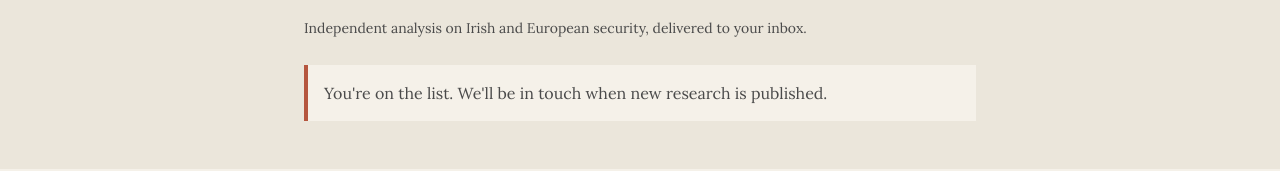
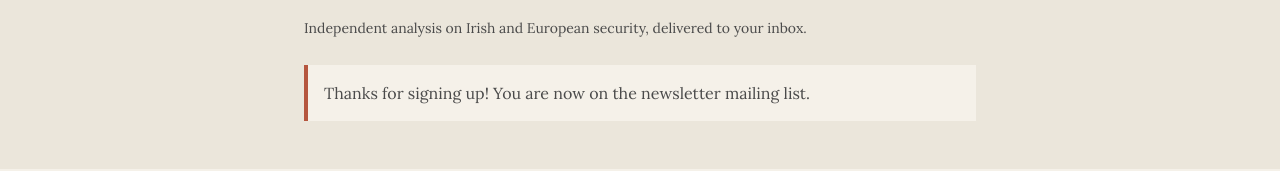
Before and after one commit to scosullivan/security-ireland, a Next.js app: page /newsletter in a window 1280 px wide. Both pictures are taken after typing "name@example.com" into the empty fields and a click on the button "SUBSCRIBE". Shown: the part 175-346 px from the top of the page. Built offline with nearby package versions, Linux system fonts and the light colour scheme.

Commit message:
Update page.tsx

```diff
--- a/src/app/newsletter/page.tsx
+++ b/src/app/newsletter/page.tsx
@@ -77,7 +77,7 @@ export default function Newsletter() {
               fontFamily: 'var(--font-sans)',
             }}
           >
-            You&apos;re on the list. We&apos;ll be in touch when new research is published.
+            Thanks for signing up! You are now on the newsletter mailing list.
           </div>
         ) : error ? (
           <div
```
